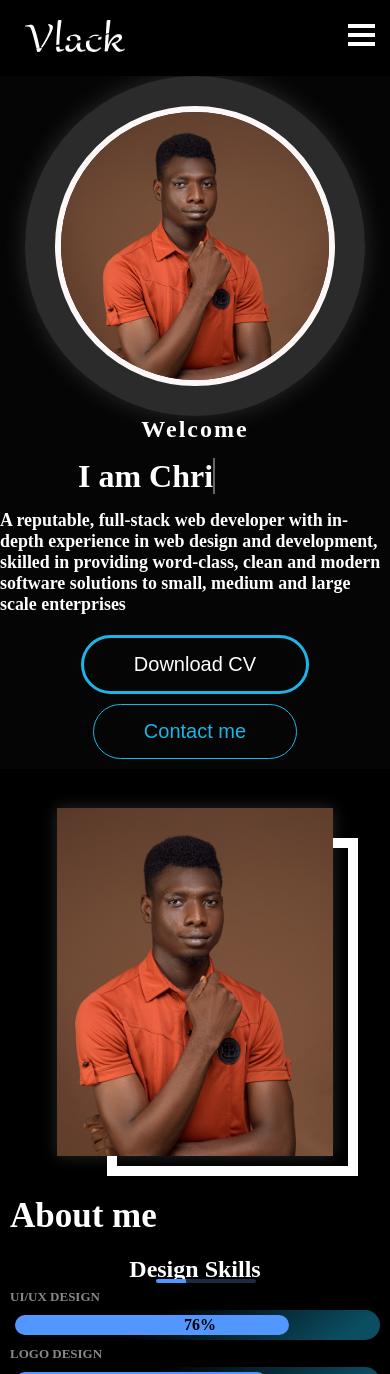
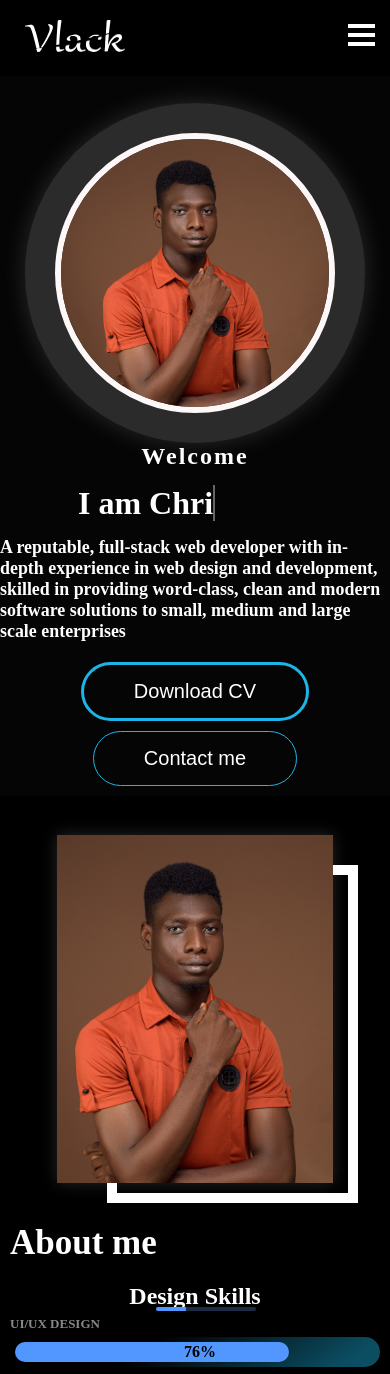
Before and after one commit to Valerian001/Vlack, a Django app: page / in a window 390 px wide. Shown: the top 1374 px of the page. Run offline with Django 4.2, Linux system fonts and the light colour scheme; some libraries are stand-ins or nearby versions; some web fonts are replaced.

Commit message:
fontend finished and fully Responsive

```diff
--- a/my_portfolio/static/css/Responsive.css
+++ b/my_portfolio/static/css/Responsive.css
@@ -93,6 +93,7 @@ animation-fill-mode: forwards;
     }
     .row{
         text-align: left;
+        padding-top:7%;
     }
     .row2{
         height: 100%;
--- a/my_portfolio/static/css/main.css
+++ b/my_portfolio/static/css/main.css
@@ -15,11 +15,18 @@ body{
 
 html {
     scroll-behavior: smooth;
+    -webkit-tap-highlight-color: transparent;
 
 }
 a{
     text-decoration: none;
+    color: #fff;
 }
+a:link { text-decoration: none; }
+a:visited { text-decoration: none; }
+a:hover { text-decoration: none; }
+a:active { text-decoration: none; }
+
 li{
     list-style: none;
 }
@@ -317,6 +324,11 @@ li{
     margin-top: 30px;
     border-radius: 30px;
     transition: 0.5s  ease-in-out;
+}
+.column_right .intro .btns button a{
+  text-decoration: none;
+  color: #fff;
+
 }
 .column_right .intro .btns button:hover{
     background-color: #1BB6E7;
@@ -1152,6 +1164,16 @@ li{
 .row7 .footer_container .design_dev{
   margin: 0;
 }
+.row7 .footer_container .copy{
+  flex:33.3%
+}
+.row7 .footer_container .des_dev{
+  display: flex;
+  justify-content: space-between;
+  align-items: center;
+  flex-direction: row;
+  flex: 50%;
+}
 .row7 .footer_container .design_dev span{
   font-size: 25px;
 }
--- a/my_portfolio/static/js/main.js
+++ b/my_portfolio/static/js/main.js
@@ -16,10 +16,11 @@ document.onreadystatechange = function() {
 // Setting up the Variables
 var bars = document.getElementById("nav_action");
 var nav = document.getElementById("menu");
-
+var tbn = document.getElementById("tbn")
 
 //setting up the listener
 bars.addEventListener("click", barClicked, false);
+
 
 
 //setting up the clicked Effect
@@ -27,6 +28,7 @@ function barClicked() {
   bars.classList.toggle('active');
   nav.classList.toggle('visible');
 }
+
 
 
 // setting up the text animation
--- a/my_portfolio/template/landingpage/index.html
+++ b/my_portfolio/template/landingpage/index.html
@@ -39,10 +39,11 @@
             </svg>
         </div>
     </div>
-    <!-- navbar -->
+
 
     <!-- hero_section -->
    <div class="hero" id="hero">
+    <!-- navbar -->
     <div class="navbar" id="navbar">
 
         <div class="logo"><img src="{% static 'images\icons\logo1.svg' %}" alt=""></div>
@@ -52,11 +53,11 @@
             </div>
             <div class="menu" id="menu">
                 <ul>
-                    <li class="shape-circle circle-five"><a href="#hero">Home              </a></li>
-                    <li class="shape-circle circle-four"><a href="#about">About me</a></li>
-                    <li class="shape-circle circle-three"><a href="#services">Services</a></li>
-                    <li class="shape-circle circle-two"><a href="#works">Portfolio</a></li>
-                    <li class="shape-circle circle-one"><a href="#contact" class="cnt">Contact</a></li>
+                    <li class="shape-circle circle-five"><a href="#hero" id="nav_action">Home</a></li>
+                    <li class="shape-circle circle-four"><a href="#about" id="nav_action">About me</a></li>
+                    <li class="shape-circle circle-three"><a href="#services" id="tbn">Services</a></li>
+                    <li class="shape-circle circle-two"><a href="#works" id="tbn">Portfolio</a></li>
+                    <li class="shape-circle circle-one"><a href="#contact" class="cnt" id="tbn">Contact</a></li>
                 </ul>
 
             </div>
@@ -99,8 +100,8 @@
                     </h1>
                     <p>A reputable, full-stack web developer with in-depth experience in web design and development, skilled in providing word-class, clean and modern software solutions to small, medium and large scale enterprises</p>
                     <div class="btns">
-                        <button>Download CV</button>
-                        <button id="ctn">Contact me</button>
+                        <button><a href="">Download CV</a></button>
+                        <button id="ctn"><a href="#contact">Contact me</a></button>
                     </div>
                 </div>
             </div>
@@ -190,7 +191,7 @@
                     <div class="content3">
                         <div class="icon"><img class="gimg2" src="{% static 'images\icons\eye.png'%}" alt="image description" width="60" height="60"></i></div>
                         <div class="title">Customizability</div>
-                        <p>Tailored design and functionality to specific needs and preferences, leading to a better user experience. It also allows for the website to stand out and be unique, setting it apart from competitors. Customization can also improve the effectiveness of the website in achieving its goals, such as increasing conversions or engagement.</p>
+                        <p>Tailored design and functionality to specific needs and preferences, for a better user experience. Allowing the website to stand out and be unique. Also improving the effectiveness of the website in achieving it's goals, such as increasing conversions or engagement.</p>
                     </div>
                 </div>
                 <div class="card card3">
@@ -482,14 +483,15 @@
     <div class="footer" id="footer">
         <div class="row7">
             <section class="footer_container">
-                <p class="design_dev">
-                    Copyright © 2023
+                <p class="design_dev copy">
+                    Copyright © 2023,All rights reserved
                 </p>
-                spa
-                <span><img src="{% static 'images\icons\logoent.svg' %}" alt=""></span>
-                <p class="design_dev">
-                    Designed by <span>Valerian</span>
-                </p>
+                <span class="des_dev">
+                    <span><img src="{% static 'images\icons\logoent.svg' %}" alt=""></span>
+                    <p class="design_dev">
+                        Designed by <span>Valerian</span>
+                    </p>
+                </span>
             </section>
         </div>
     </div>
```
Also changed, not shown: other parts of my_portfolio/static/css/Responsive.css (+46 -0 lines).
